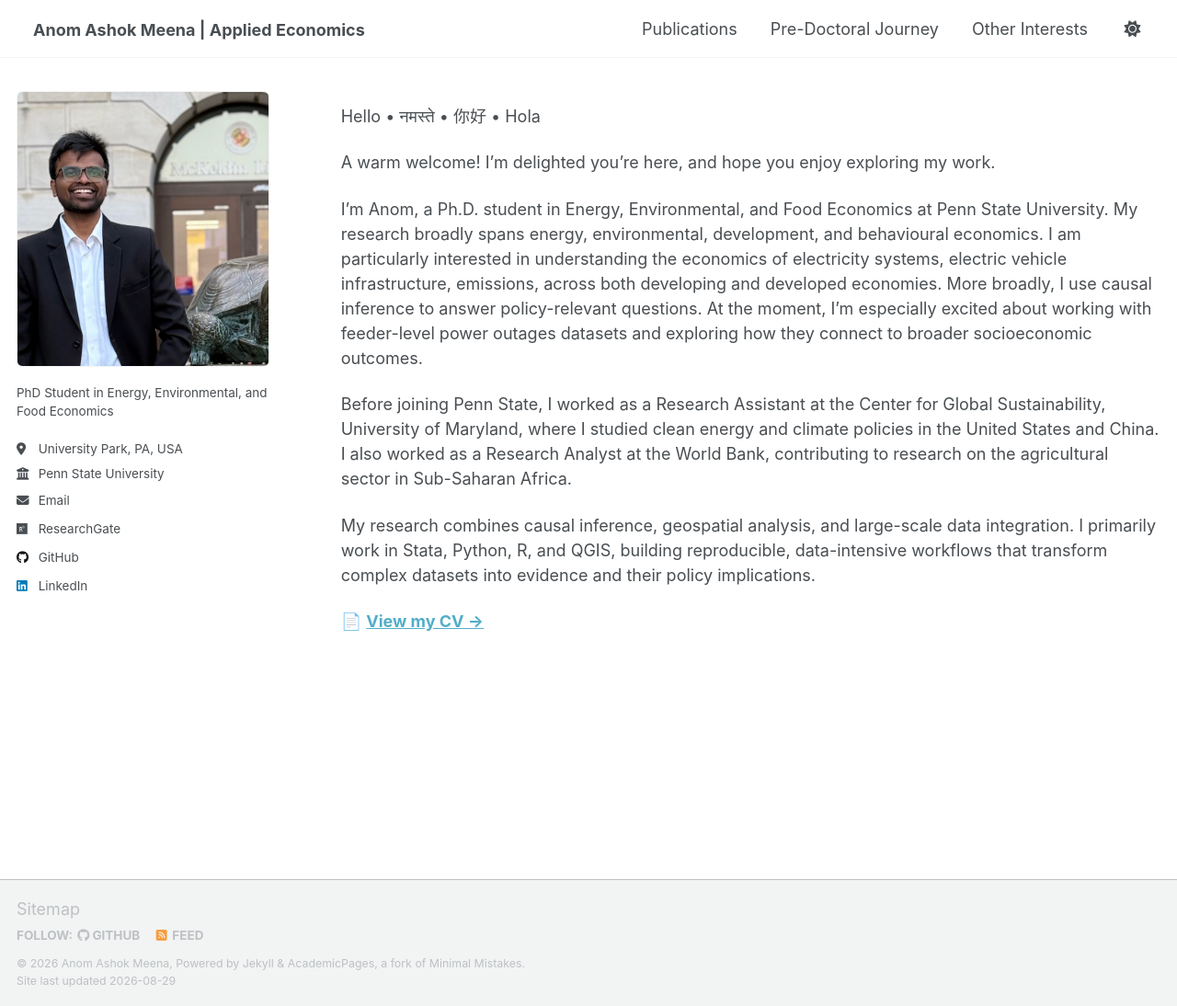
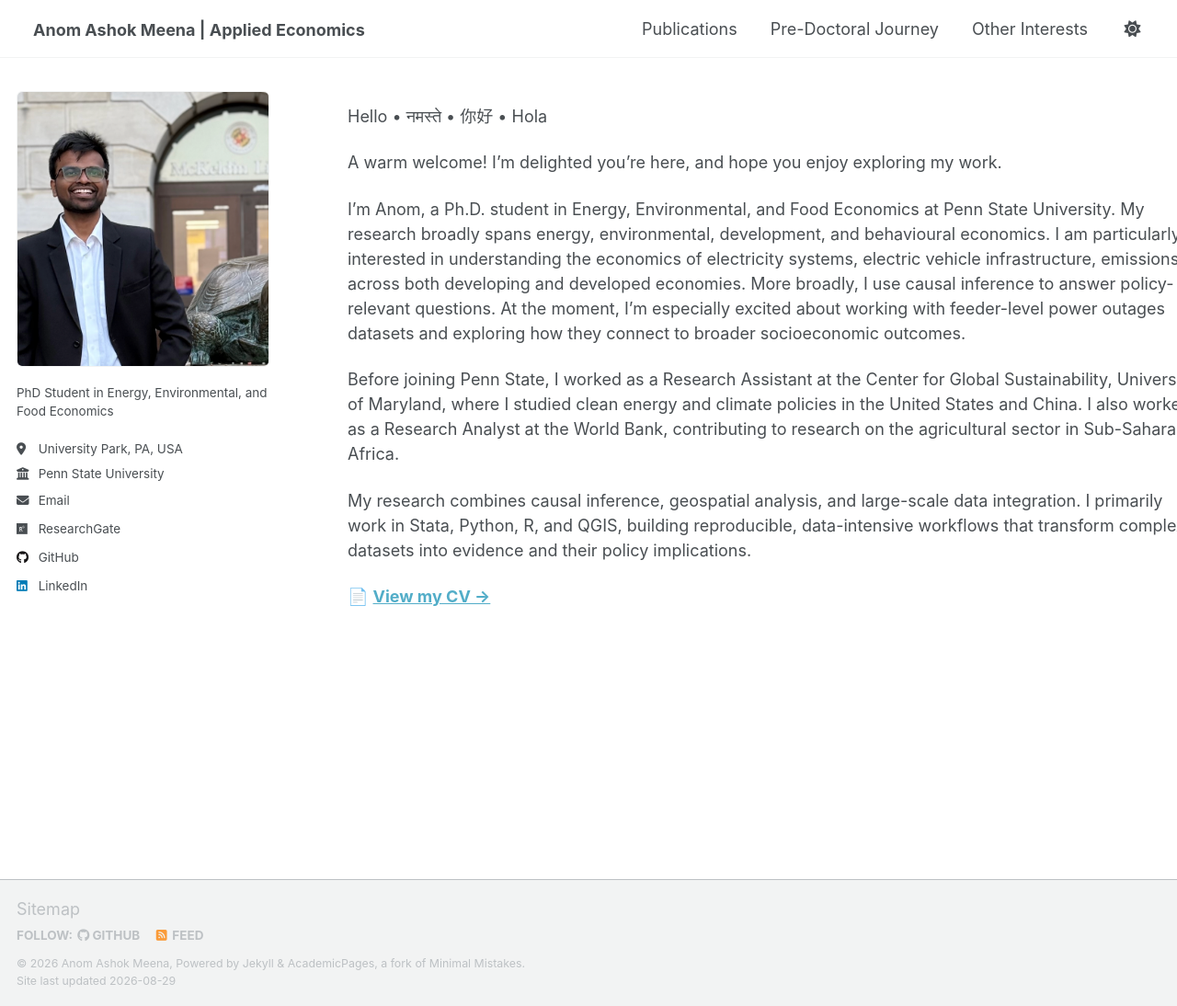
Before and after one commit to anomdule/anomdule.github.io, a Jekyll site: the page built from _pages/about.md, in a window 1280 px wide and 1094 px high. Shown: the whole window at 92% size. Built offline with Jekyll 4.4.1, drawn with Linux system fonts in a browser that asks for light colours; a script that is not in the unit is left out.

Commit message:
Update _page.scss

```diff
--- a/_sass/layout/_page.scss
+++ b/_sass/layout/_page.scss
@@ -29,9 +29,14 @@
 
 .page {
   @include breakpoint($large) {
-    @include span(9 of 12 last);
-    @include prefix(0.5 of 12);
-    @include suffix(0.5 of 12);
+    float: none;
+
+    width: calc(100% - 340px);
+
+    margin-left: 340px;
+
+    padding-left: 20px;
+    padding-right: 20px;
   }
 
   .page__inner-wrap {
```
